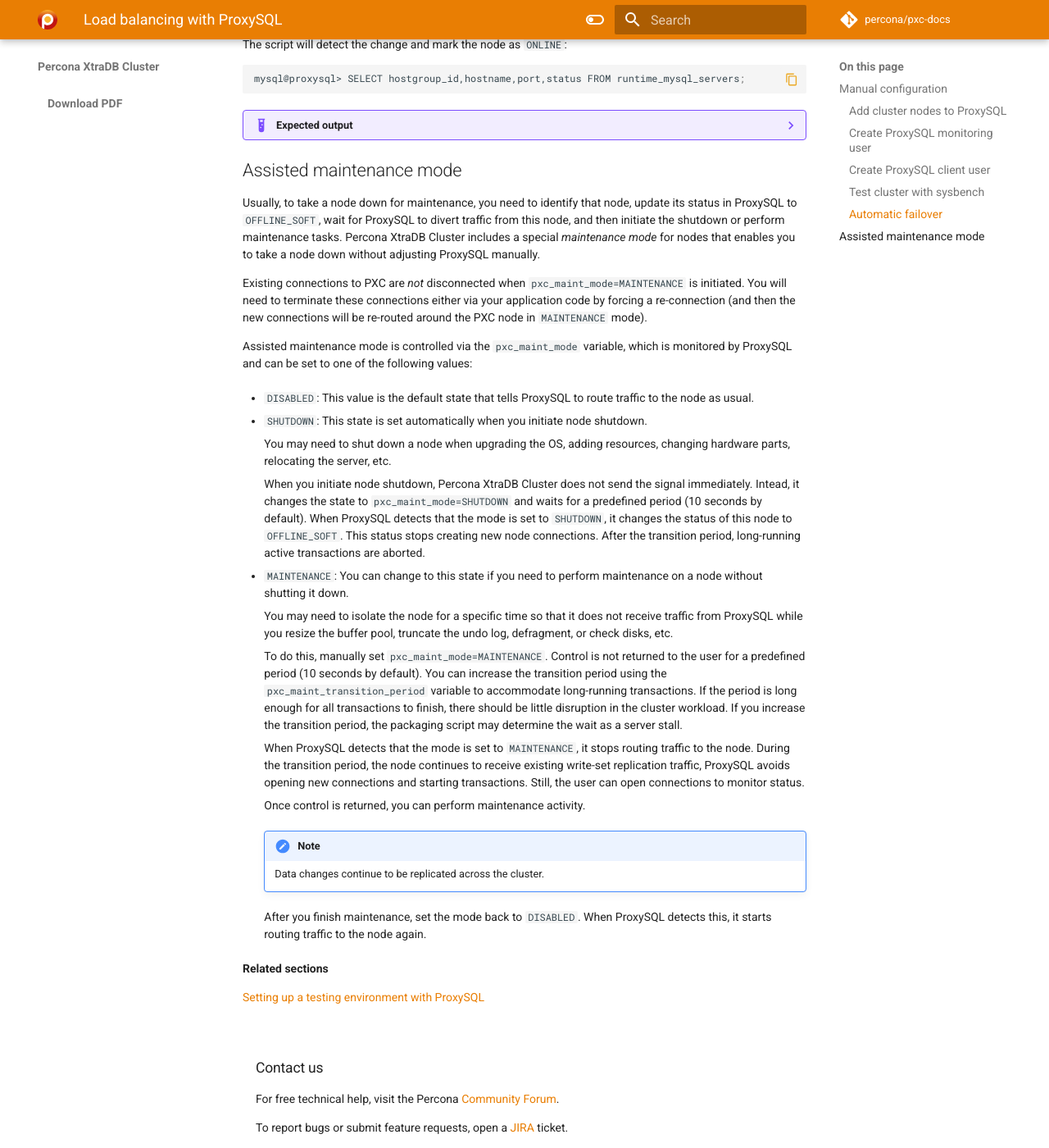
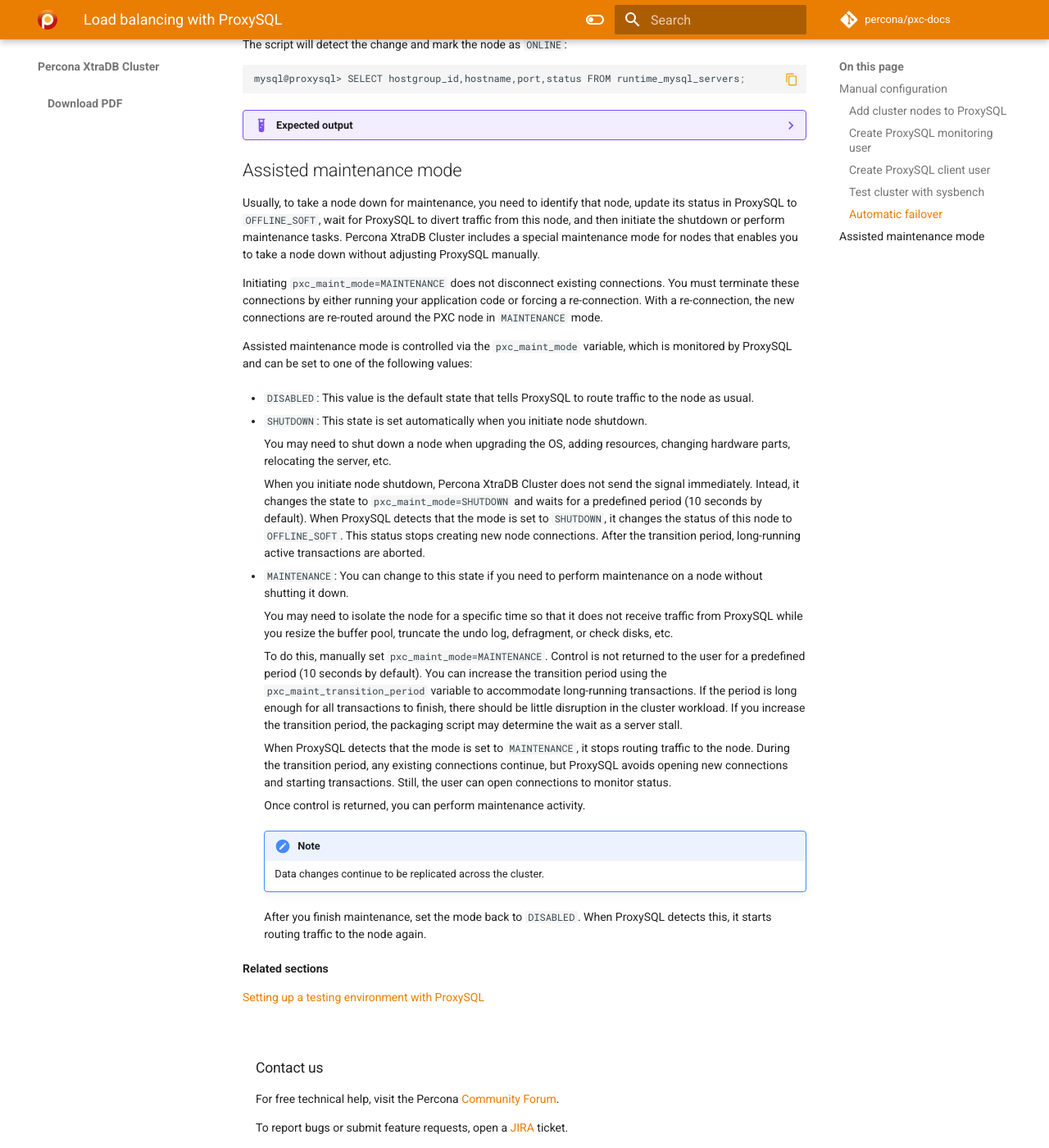
Before and after one commit to percona/pxc-docs, an MkDocs documentation site: the page built from docs/howtos/proxysql.md, in a window 1280 px wide and 1400 px high, scrolled down 6337 px. Shown: the whole window at 82% size. Built offline with MkDocs 1.6.1 and Material for MkDocs 9.7.7, drawn with Linux system fonts in a browser that asks for light colours; nearby versions of some CDN libraries; comment, search, counter and statistics services are not loaded; the version menu is left out.

Commit message:
Update proxysql.md
Updated text to match our style guide.

```diff
--- a/docs/howtos/proxysql.md
+++ b/docs/howtos/proxysql.md
@@ -559,13 +559,10 @@
 update its status in ProxySQL to `OFFLINE_SOFT`,
 wait for ProxySQL to divert traffic from this node,
 and then initiate the shutdown or perform maintenance tasks.
-Percona XtraDB Cluster includes a special *maintenance mode* for nodes
+Percona XtraDB Cluster includes a special maintenance mode for nodes
 that enables you to take a node down without adjusting ProxySQL manually.
 
-Existing connections to PXC are *not* disconnected when `pxc_maint_mode=MAINTENANCE` is
-initiated.  You will need to terminate these connections either via your application code
-by forcing a re-connection (and then the new connections will be re-routed around the PXC
-node in `MAINTENANCE` mode).
+Initiating `pxc_maint_mode=MAINTENANCE` does not disconnect existing connections. You must terminate these connections by either running your application code or forcing a re-connection. With a re-connection, the new connections are re-routed around the PXC node in `MAINTENANCE` mode.
 
 Assisted maintenance mode is controlled via the `pxc_maint_mode` variable,
 which is monitored by ProxySQL and can be set to one of the following values:
@@ -599,12 +596,12 @@
     using the `pxc_maint_transition_period` variable
     to accommodate long-running transactions.
     If the period is long enough for all transactions to finish,
-    there should be little disruption in the cluster workload. If you increase the transition period, the packaging script may determine the wait as a server stall.
+    there should be little disruption in the cluster workload. If you increase
+    the transition period, the packaging script may determine the wait as a server stall.
 
     When ProxySQL detects that the mode is set to `MAINTENANCE`,
     it stops routing traffic to the node. During the transition period,
-    the node continues to receive existing write-set replication traffic,
-    ProxySQL avoids opening new connections and starting transactions.
+    any existing connections continue, but ProxySQL avoids opening new connections and starting transactions.
     Still, the user can open connections to monitor status.
 
     Once control is returned, you can perform maintenance activity.
```
